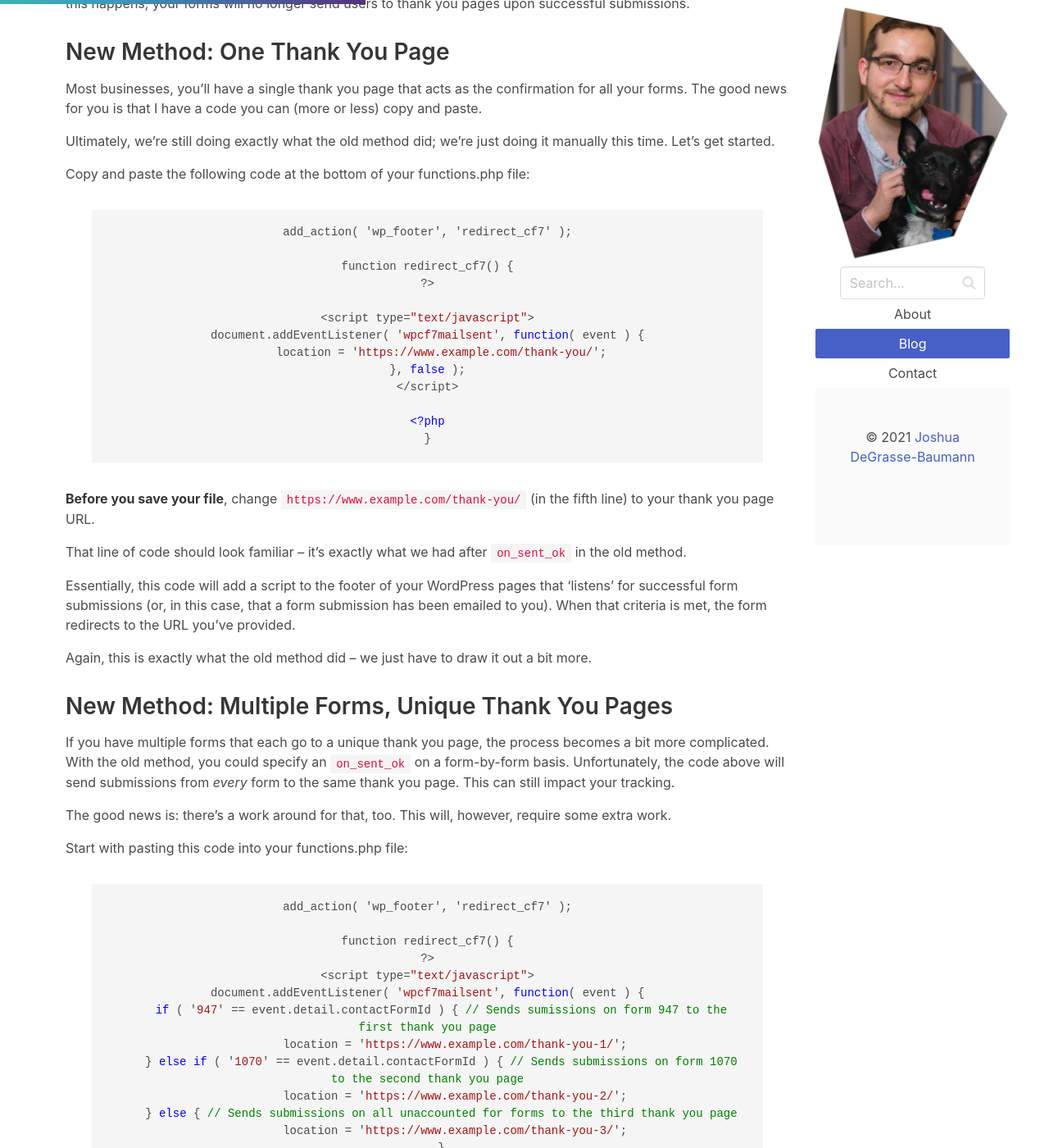
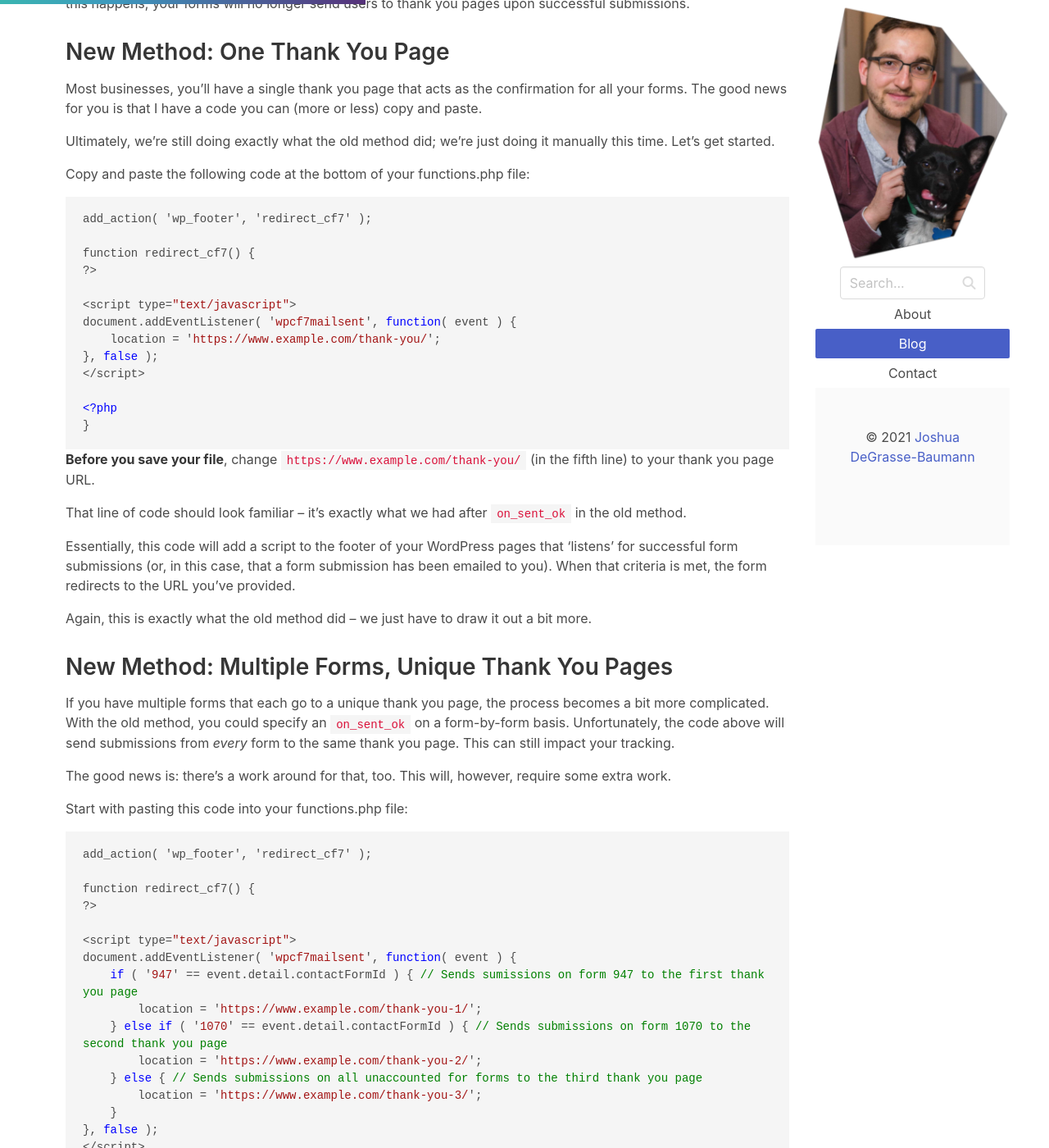
Before and after one commit to jdegbau/jdegbau.github.io, a Jekyll site: the page built from _posts/2021-07-31-contact-form-7-redirects.md, in a window 1280 px wide and 1400 px high, scrolled down 1112 px. Shown: the whole window at 82% size. Built offline with Jekyll 4.4.1, drawn with Linux system fonts in a browser that asks for light colours; nearby versions of some CDN libraries; comment, search, counter and statistics services are not loaded.

Commit message:
Adjusted highlighter styles

```diff
--- a/_posts/2021-07-31-contact-form-7-redirects.md
+++ b/_posts/2021-07-31-contact-form-7-redirects.md
@@ -82,6 +82,7 @@ add_action( 'wp_footer', 'redirect_cf7' );
 
 function redirect_cf7() {
 ?>
+
 <script type="text/javascript">
 document.addEventListener( 'wpcf7mailsent', function( event ) {
     if ( '947' == event.detail.contactFormId ) { // Sends sumissions on form 947 to the first thank you page
--- a/_sass/main.scss
+++ b/_sass/main.scss
@@ -89,8 +89,8 @@ div#search {
 
 // Code Highlighter
 
-figure.highlight {text-align: left; margin: 0 }
-figure.highlight pre {white-space: pre-wrap }
+figure.highlight { text-align: left!important; margin: 0!important }
+figure.highlight pre { white-space: pre-wrap }
 .highlight .hll { background-color: #ffffcc }
 .highlight .c { color: #008000 } /* Comment */
 .highlight .err { border: 1px solid #FF0000 } /* Error */
```
